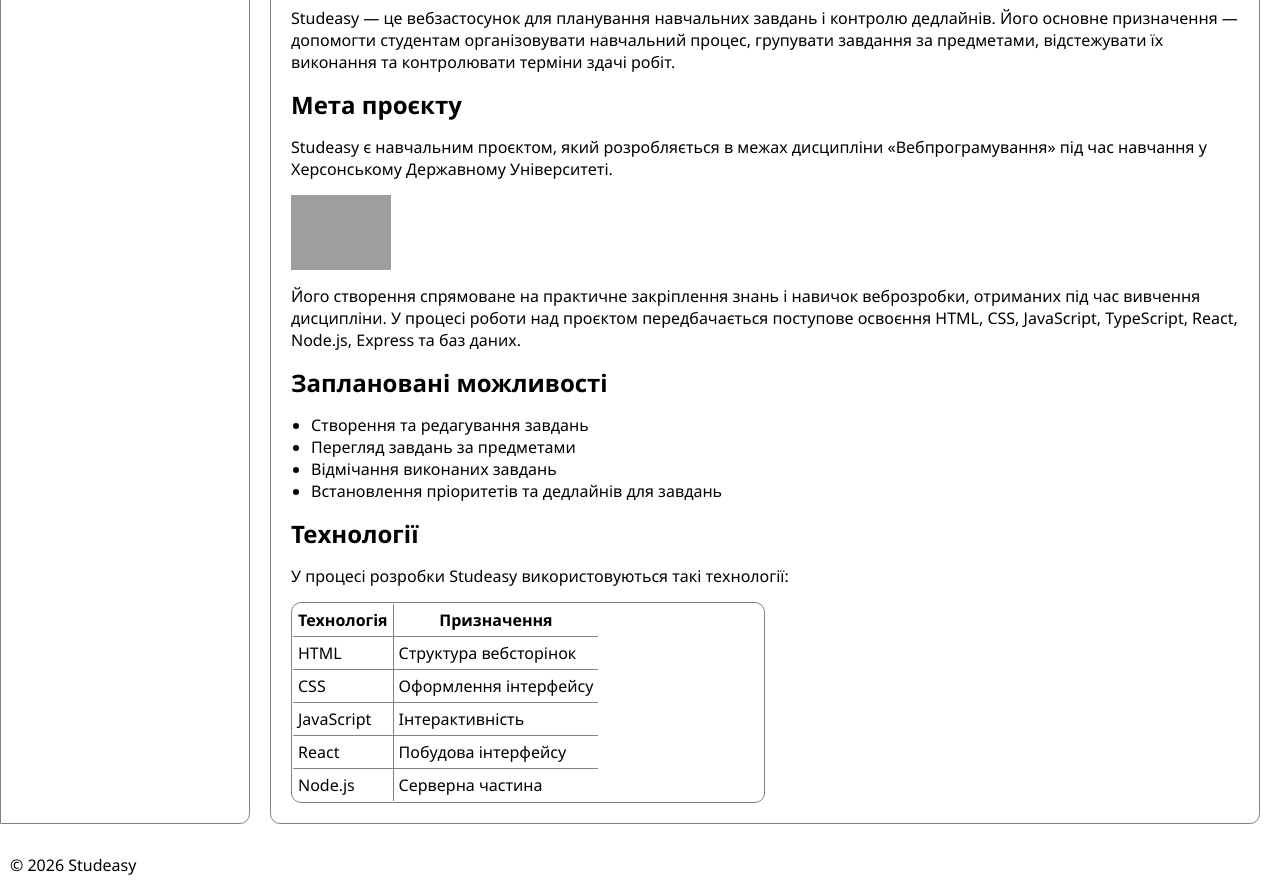
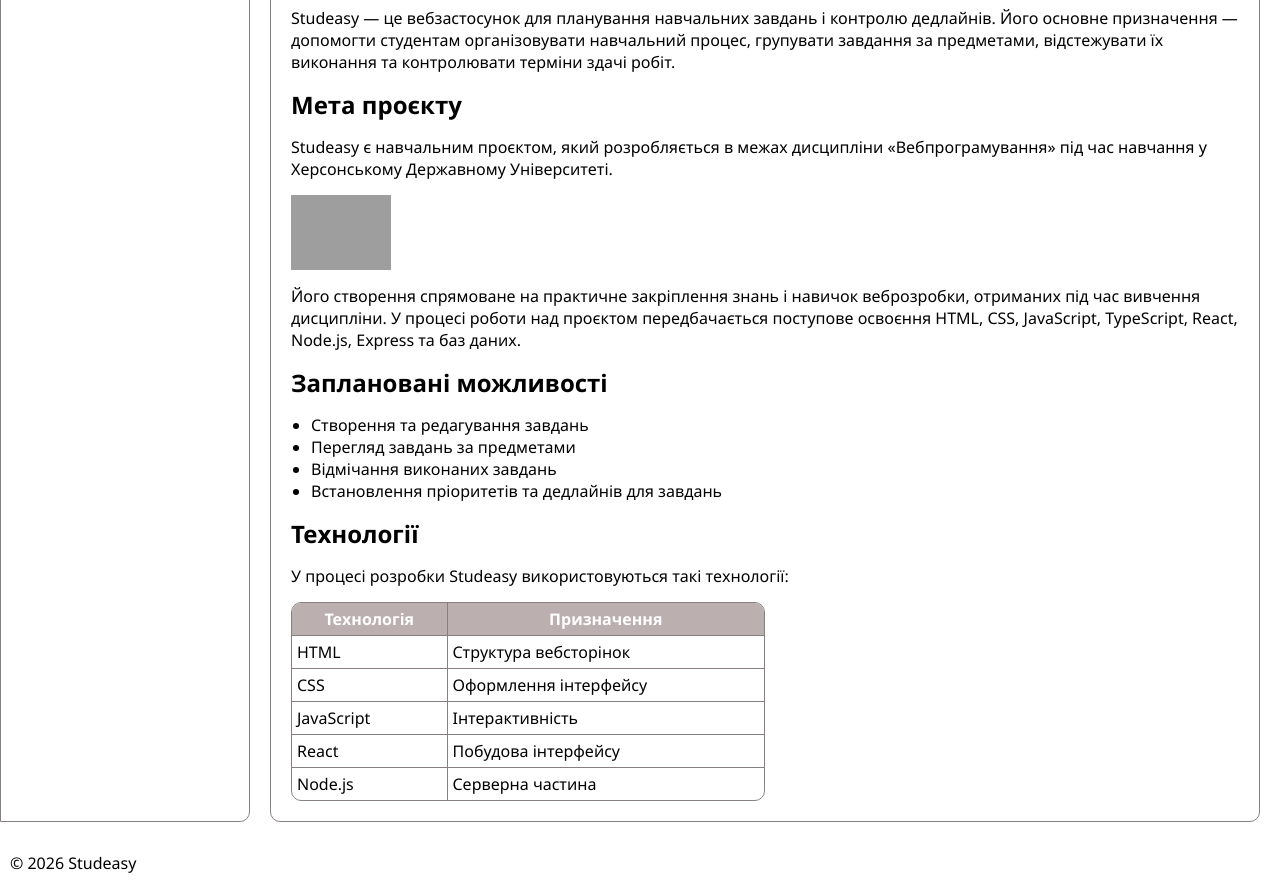
Before and after one commit to BohdanK-std/Studeasy, a plain HTML site: page about.html in a window 1280 px wide. Shown: the part 190-1084 px from the top of the page. Drawn offline with Linux system fonts and the light colour scheme; grey boxes are pictures that could not be loaded.

Commit message:
Update table style

```diff
--- a/style.css
+++ b/style.css
@@ -259,25 +259,33 @@ fieldset > input:invalid{
 
 .table-container{
     border-radius: 10px;
-    overflow: hidden;
     border: 1px solid #888080;
     max-width: 50%;
+    overflow: hidden;
 }
 
 table{
-    border-collapse: collapse;
-    border: 1px solid #888080;
-    border-radius: 10px;
-    overflow: hidden;
-    max-width: 1fr;
+    border-collapse: separate;
+    border-spacing: 0;
+    width: 100%;
 }
 
 th{
-    border: 1px solid #888080;
+    background-color: #bcafaf;
+    color: white;
     padding: 5px;
 }
 
-td{
-    border: 1px solid #888080;
+th, td{
+    border-bottom: 1px solid #888080;
+    border-right: 1px solid #888080;
     padding: 5px;
 }
+
+th:last-child, td:last-child{
+    border-right: none;
+}
+
+tbody tr:last-child td{
+    border-bottom: none;
+}
```
